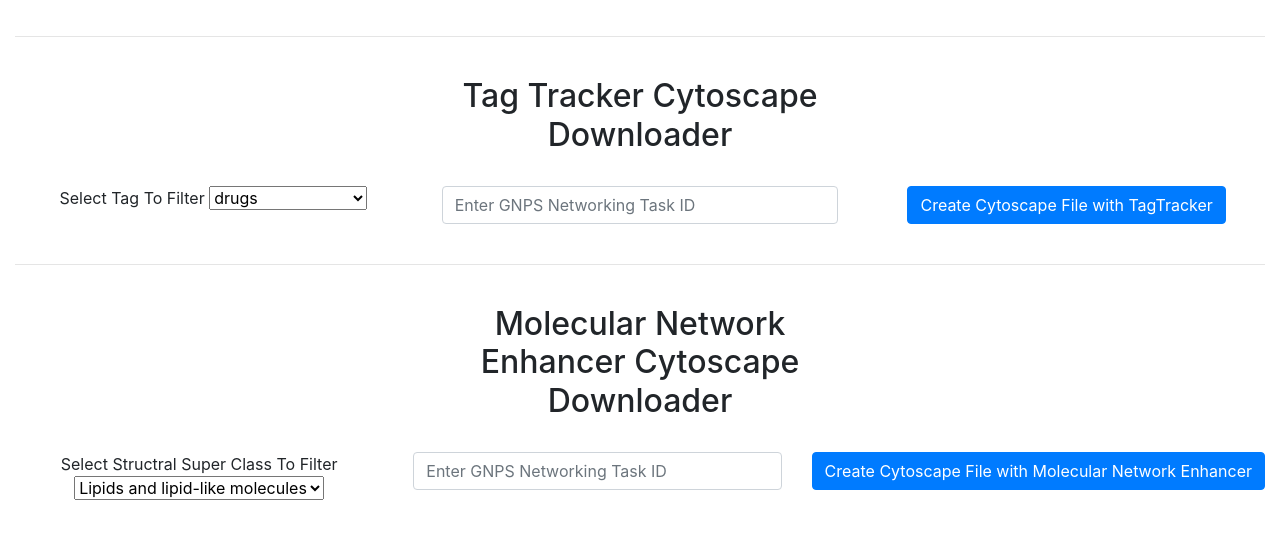
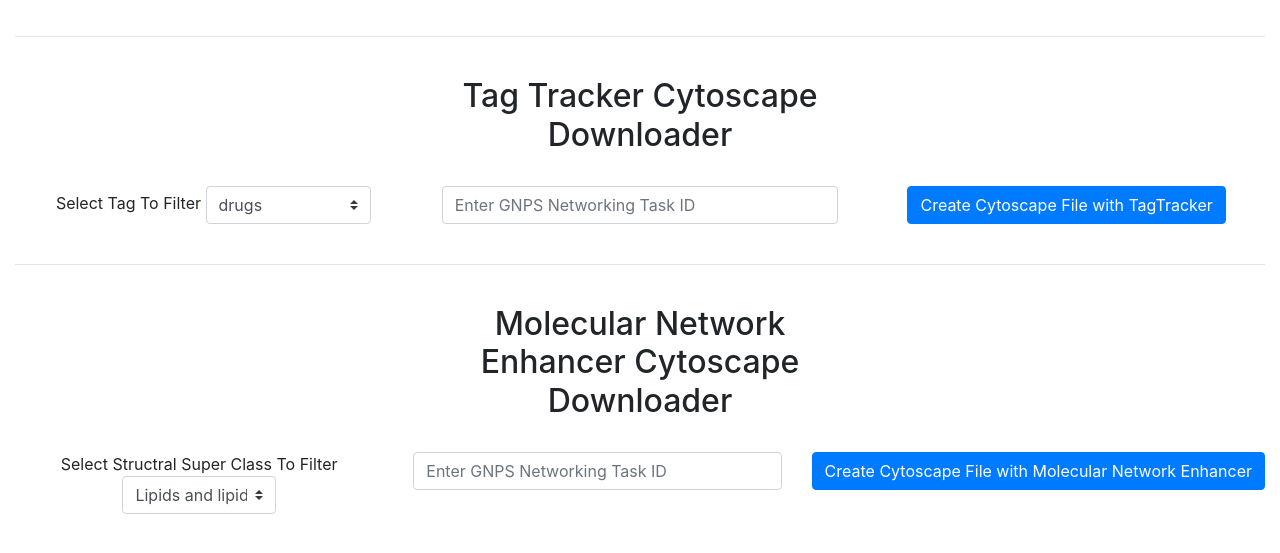
Before and after one commit to mwang87/GNPS_CytoscapeFormatting, a Flask app: page / in a window 1280 px wide. Shown: the part 205-758 px from the top of the page. Run offline with Flask 2, Linux system fonts and the light colour scheme; some libraries are stand-ins or nearby versions.

Commit message:
Update formatting

```diff
--- a/code/templates/homepage.html
+++ b/code/templates/homepage.html
@@ -79,7 +79,7 @@
                   <div class="col-sm">
                       <div class="text-center" >
                           Select Tag To Filter
-                          <select id="source" name="source">
+                          <select id="source" name="source" class="col-md-5 custom-select">
                             <option value="drugs">drugs</option>
                             <option value="algae">algae</option>
                             <option value="analysis artifact">analysis artifact</option>
@@ -124,7 +124,7 @@
                   <div class="col-sm">
                       <div class="text-center" >
                           Select Structral Super Class To Filter
-                          <select id="molnetenhancer_superclass" name="molnetenhancer_superclass">
+                          <select id="molnetenhancer_superclass" name="molnetenhancer_superclass" class="col-md-5 custom-select">
                             <option value="Lipids and lipid-like molecules">Lipids and lipid-like molecules</option>
                           </select>
                       </div>
```
